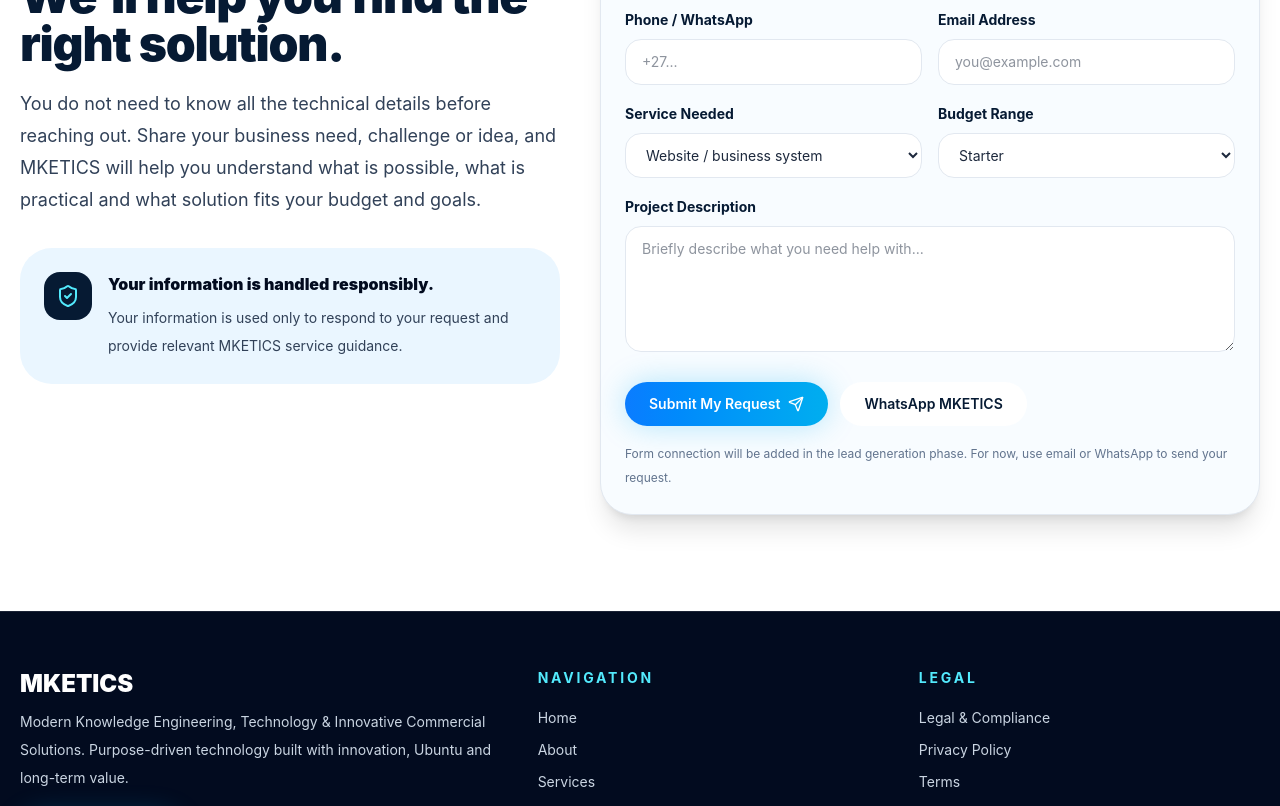
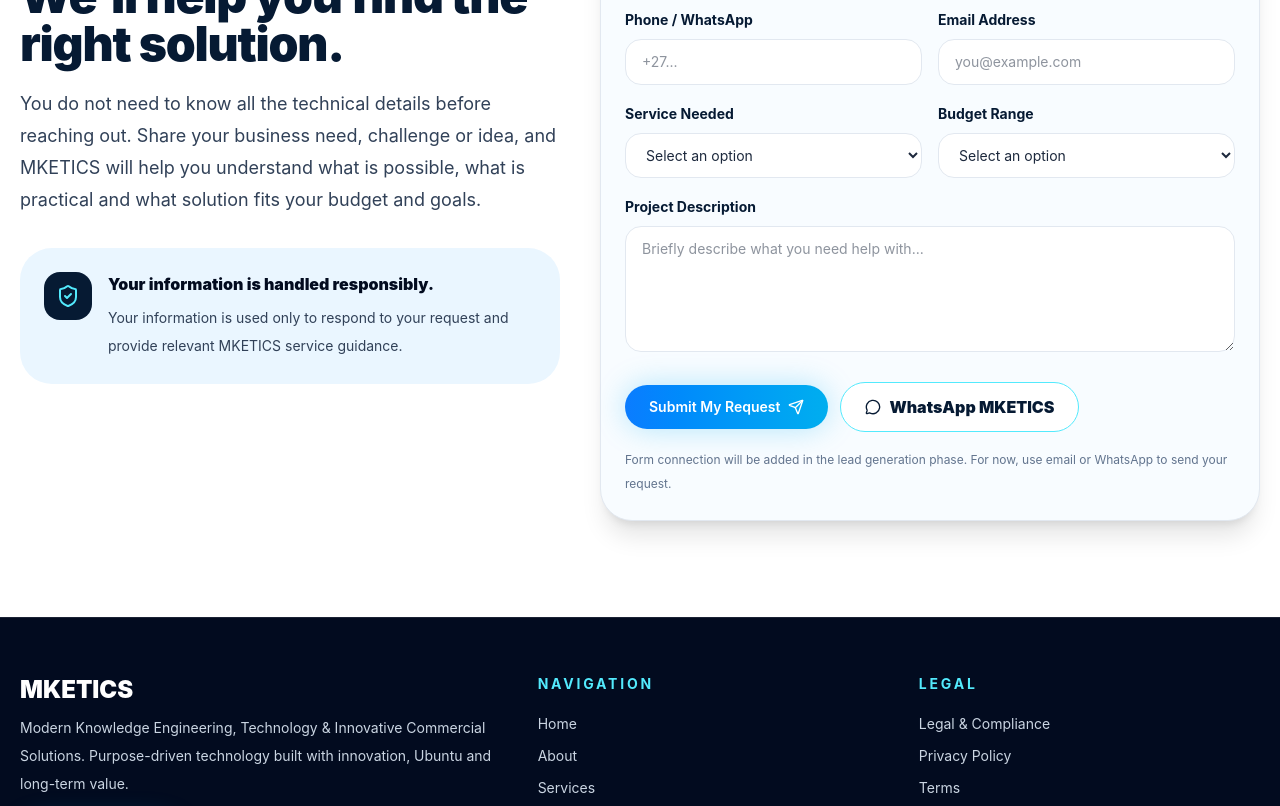
Before and after one commit to mketoshi/mketics-website, a React (Vite) app: page / in a window 1280 px wide. Shown: the part 6000-6806 px from the top of the page. Built offline with nearby package versions, Linux system fonts and the light colour scheme.

Commit message:
Fix homepage lead form accessibility

```diff
--- a/src/components/sections/LeadCaptureSection.jsx
+++ b/src/components/sections/LeadCaptureSection.jsx
@@ -1,8 +1,11 @@
-import { Send, ShieldCheck } from "lucide-react";
+import { Send, ShieldCheck, MessageCircle } from "lucide-react";
 import Button from "../ui/Button";
 import { siteConfig } from "../../data/site";
+import { createWhatsAppLink, whatsappMessages } from "../../utils/whatsapp";
 
 export default function LeadCaptureSection() {
+  const whatsappLink = createWhatsAppLink(whatsappMessages.general);
+
   return (
     <section className="bg-white px-5 py-16 text-[#061A33] lg:py-24">
       <div className="mx-auto grid max-w-7xl gap-10 lg:grid-cols-[0.9fr_1.1fr] lg:items-start">
@@ -27,10 +30,12 @@
               <div className="grid h-12 w-12 shrink-0 place-items-center rounded-2xl bg-[#061A33] text-cyan-300">
                 <ShieldCheck size={24} />
               </div>
+
               <div>
                 <h3 className="font-black text-[#020B1F]">
                   Your information is handled responsibly.
                 </h3>
+
                 <p className="mt-2 text-sm leading-7 text-slate-700">
                   Your information is used only to respond to your request and
                   provide relevant MKETICS service guidance.
@@ -41,19 +46,45 @@
         </div>
 
         <form
-          className="rounded-[2rem] border border-slate-200 bg-[#F8FCFF] p-6 shadow-xl"
+          className="rounded-[2rem] border border-slate-200 bg-[#F8FCFF] p-6 shadow-lg lg:shadow-xl"
           onSubmit={(event) => event.preventDefault()}
         >
           <div className="grid gap-4 sm:grid-cols-2">
-            <Field label="Full Name" placeholder="Your name" />
-            <Field label="Company / Organisation" placeholder="Business name" />
-            <Field label="Phone / WhatsApp" placeholder="+27..." />
-            <Field label="Email Address" placeholder="you@example.com" />
+            <Field
+              label="Full Name"
+              name="lead-full-name"
+              placeholder="Your name"
+              autoComplete="name"
+            />
+
+            <Field
+              label="Company / Organisation"
+              name="lead-company-organisation"
+              placeholder="Business name"
+              autoComplete="organization"
+            />
+
+            <Field
+              label="Phone / WhatsApp"
+              name="lead-phone-whatsapp"
+              placeholder="+27..."
+              type="tel"
+              autoComplete="tel"
+            />
+
+            <Field
+              label="Email Address"
+              name="lead-email-address"
+              placeholder="you@example.com"
+              type="email"
+              autoComplete="email"
+            />
           </div>
 
           <div className="mt-4 grid gap-4 sm:grid-cols-2">
             <Select
               label="Service Needed"
+              name="lead-service-needed"
               options={[
                 "Website / business system",
                 "IT support",
@@ -63,8 +94,10 @@
                 "Not sure yet",
               ]}
             />
+
             <Select
               label="Budget Range"
+              name="lead-budget-range"
               options={[
                 "Starter",
                 "Standard",
@@ -76,10 +109,16 @@
           </div>
 
           <div className="mt-4">
-            <label className="text-sm font-bold text-[#061A33]">
+            <label
+              htmlFor="lead-project-description"
+              className="text-sm font-bold text-[#061A33]"
+            >
               Project Description
             </label>
+
             <textarea
+              id="lead-project-description"
+              name="lead-project-description"
               rows="5"
               placeholder="Briefly describe what you need help with..."
               className="mt-2 w-full rounded-2xl border border-slate-200 bg-white px-4 py-3 text-sm text-slate-800 outline-none transition focus:border-cyan-400 focus:ring-4 focus:ring-cyan-100"
@@ -92,9 +131,15 @@
               <Send size={16} className="ml-2" />
             </Button>
 
-            <Button href={siteConfig.whatsapp} variant="light">
+            <a
+              href={whatsappLink}
+              target="_blank"
+              rel="noreferrer"
+              className="inline-flex items-center justify-center gap-2 rounded-full border border-cyan-300 bg-white px-6 py-3 font-black text-[#061A33] transition hover:bg-[#061A33] hover:text-cyan-200"
+            >
+              <MessageCircle size={16} />
               WhatsApp MKETICS
-            </Button>
+            </a>
           </div>
 
           <p className="mt-4 text-xs leading-6 text-slate-500">
@@ -107,26 +152,52 @@
   );
 }
 
-function Field({ label, placeholder }) {
+function Field({
+  label,
+  name,
+  placeholder,
+  type = "text",
+  autoComplete = "off",
+}) {
   return (
     <div>
-      <label className="text-sm font-bold text-[#061A33]">{label}</label>
+      <label htmlFor={name} className="text-sm font-bold text-[#061A33]">
+        {label}
+      </label>
+
       <input
-        type="text"
+        id={name}
+        name={name}
+        type={type}
         placeholder={placeholder}
+        autoComplete={autoComplete}
         className="mt-2 w-full rounded-2xl border border-slate-200 bg-white px-4 py-3 text-sm text-slate-800 outline-none transition focus:border-cyan-400 focus:ring-4 focus:ring-cyan-100"
       />
     </div>
   );
 }
 
-function Select({ label, options }) {
+function Select({ label, name, options }) {
   return (
     <div>
-      <label className="text-sm font-bold text-[#061A33]">{label}</label>
-      <select className="mt-2 w-full rounded-2xl border border-slate-200 bg-white px-4 py-3 text-sm text-slate-800 outline-none transition focus:border-cyan-400 focus:ring-4 focus:ring-cyan-100">
+      <label htmlFor={name} className="text-sm font-bold text-[#061A33]">
+        {label}
+      </label>
+
+      <select
+        id={name}
+        name={name}
+        defaultValue=""
+        className="mt-2 w-full rounded-2xl border border-slate-200 bg-white px-4 py-3 text-sm text-slate-800 outline-none transition focus:border-cyan-400 focus:ring-4 focus:ring-cyan-100"
+      >
+        <option value="" disabled>
+          Select an option
+        </option>
+
         {options.map((option) => (
-          <option key={option}>{option}</option>
+          <option key={option} value={option}>
+            {option}
+          </option>
         ))}
       </select>
     </div>
```
